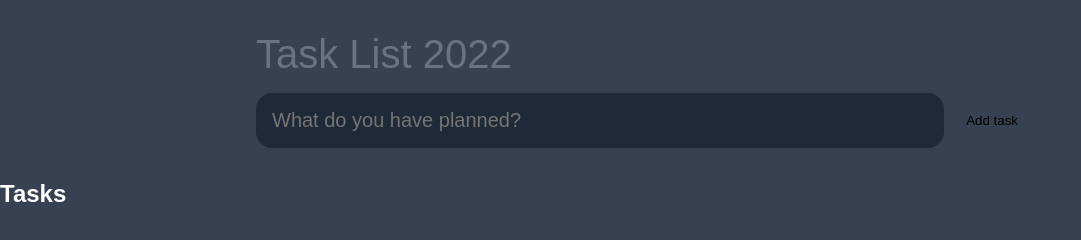
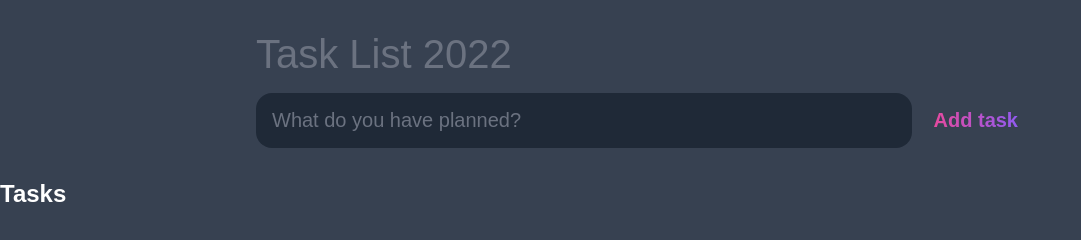
Before and after one commit to Apache-Duster/ToDoList, a plain HTML site: page index.html in a window 1280 px wide. Shown: the whole page, without its empty margins (0-1081 px from the left). Drawn offline with Linux system fonts and the light colour scheme.

Commit message:
css 3rd commit

```diff
--- a/style.css
+++ b/style.css
@@ -56,3 +56,26 @@ input, button {
 	color: var(--light);
 	font-size: 1.25rem;
 }
+
+#new-task-input::placeholder {
+	color: var(--grey);
+}
+
+#new-task-submit {
+	color: var(--pink);
+	font-size: 1.25rem;
+	font-weight: 700;
+	background-image: linear-gradient(to right, var(--pink), var(--purple));
+	-webkit-background-clip: text;
+	-webkit-text-fill-color: transparent;
+	cursor: pointer;
+	transition: 0.4s;
+}
+
+#new-task-submit:hover {
+	opacity: 0.8;
+}
+
+#new-task-submit:active {
+	opacity: 0.6;
+}
```
